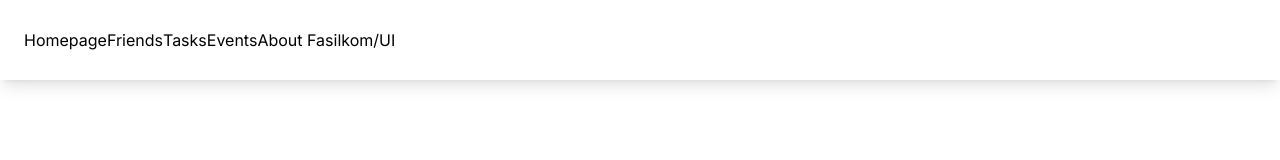
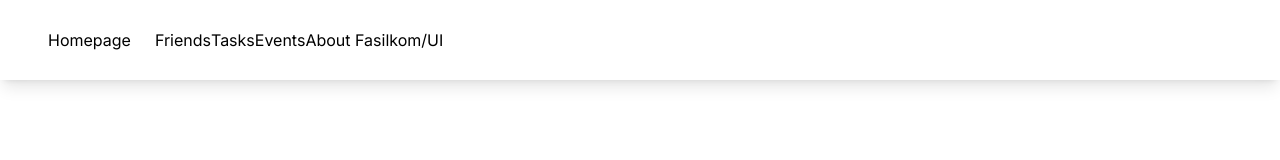
Before and after one commit to adlynfakhreyz/bismit, a Next.js app: page / in a window 1280 px wide. Shown: the top 160 px of the page. Built offline with nearby package versions, Linux system fonts and the light colour scheme.

Commit message:
updated code

```diff
--- a/src/app/page.tsx
+++ b/src/app/page.tsx
@@ -3,7 +3,7 @@ export default function Home() {
     <main className="flex min-h-screen flex-col bg-white">
       <nav className="bg-white w-full h-20 shadow-lg flex px-6 py-3">
         <div className="flex flex-row justify-center">
-          <button>Homepage</button>
+          <button className="px-6">Homepage</button>
           <button>Friends</button>
           <button>Tasks</button>
           <button>Events</button>
```
